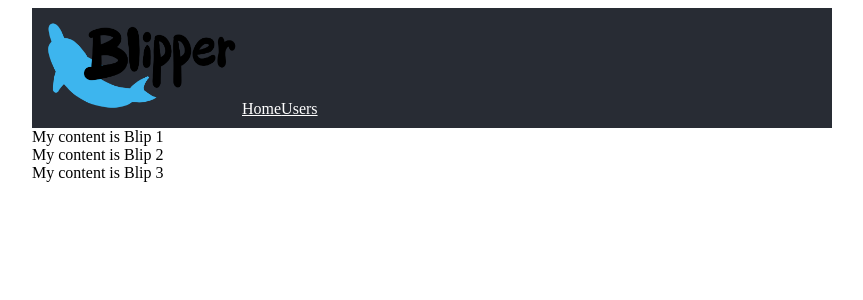
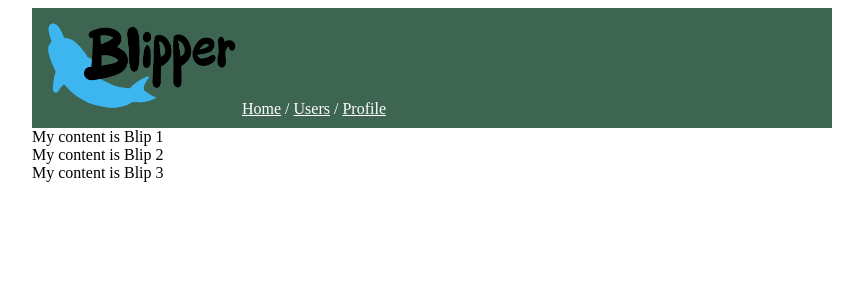
Before and after one commit to EvanTheSmith/blipper, a React (Create React App) app in the folder frontend/: page / in a window 1280 px wide. Shown: the top 300 px of the page, without its empty margins (208-1071 px from the left). Built offline with nearby package versions, Linux system fonts and the light colour scheme.

Commit message:
Added profile link to navbar, added NavLink styling

```diff
--- a/frontend/src/blipper.css
+++ b/frontend/src/blipper.css
@@ -5,14 +5,21 @@
 
 .navBar {
   color: white;
-  background-color: #282c34;
+  background-color: #3e6452;
   padding: 10px;
   height: 100px;
 }
 
-a {
+.navLinks {
   color: white;
 }
+
+.banner {
+  width: 200px;
+  position: relative;
+}
+
+
 
 .user_card {
   border-left: 5px solid black;
--- a/frontend/src/components/Navbar.js
+++ b/frontend/src/components/Navbar.js
@@ -4,9 +4,10 @@ import { NavLink } from 'react-router-dom'
 const Navbar = () => {
    return (
     <div className="navBar">
-        <img width="200px" src='/banner.png' />
-        <NavLink to="/" exact >Home</NavLink>
-        <NavLink to="/users" exact >Users</NavLink>
+        <img className="banner" src='/banner.png' />
+        <NavLink className="navLinks" to="/" exact >Home</NavLink>{" / "}
+        <NavLink className="navLinks" to="/users" exact >Users</NavLink>{" / "}
+        <NavLink className="navLinks" to="/users/EvanSmith" exact >Profile</NavLink>
     </div>
    )
 }
```
Also changed, not shown: 1 other file (tests, documents, lock files or other folders).
